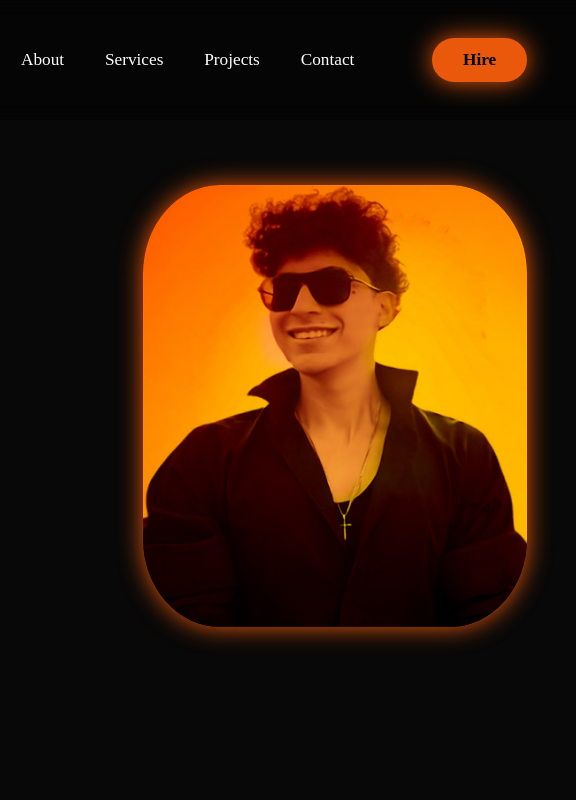
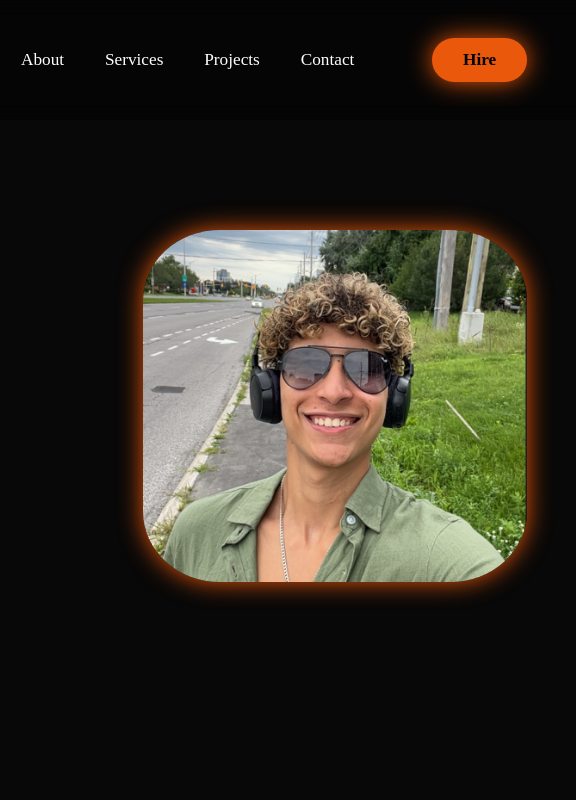
Before and after one commit to Venbadr/portfolio, a plain HTML site: page index.html in a window 1280 px wide. Shown: the top 800 px of the page, 561-1137 px from the left. Drawn offline with nearby package versions, Linux system fonts and the light colour scheme.

Commit message:
Updating picture

```diff
--- a/index.html
+++ b/index.html
@@ -54,7 +54,7 @@
        </div>
 
       <div class="home-img">
-        <img src="veny.jpg" alt="me-image">
+        <img src="venb.jpg" alt="me-image">
 
 
       </div>
```
Also changed, not shown: venb.jpg (added).
